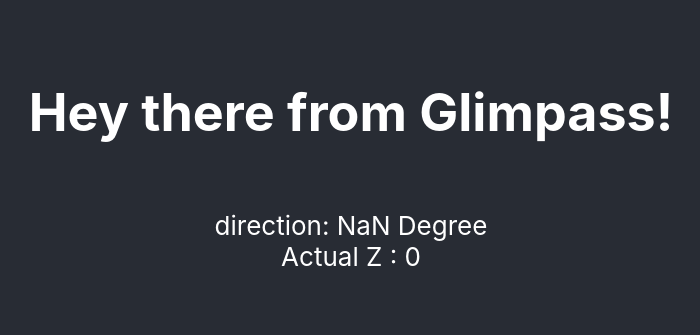
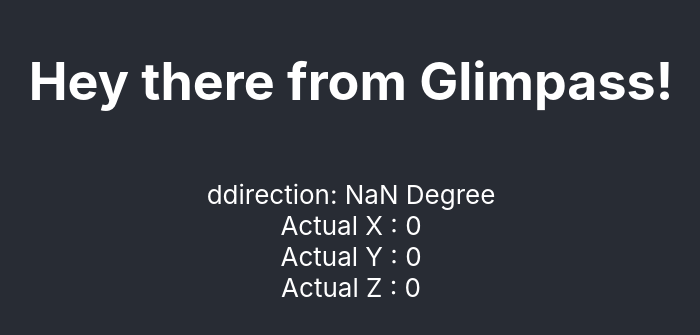
Before and after one commit to wizard-glimpass/deploy, a React (Create React App) app: page / in a window 1280 px wide. Shown: the part 241-576 px from the top of the page, without its empty margins (289-989 px from the left). Built offline with nearby package versions, Linux system fonts and the light colour scheme.

Commit message:
adding x,y components

```diff
--- a/src/components/Direction.js
+++ b/src/components/Direction.js
@@ -39,8 +39,9 @@
   const [dist, setDist] = useState(0);
 
 
-  const [lowPassX, setLowPassX] = useState(0);
-  const [lowPassY, setLowPassY] = useState(0);
+  const [X, setX] = useState(0);
+  const [Y, setY] = useState(0);
+  const [Z, setZ] = useState(0);
 
   //Low-Pass
   const alpha = 1 / (1 + (1 / (2 * Math.PI * 6)) * 60);
@@ -72,7 +73,9 @@
 const intial_speed = useRef(0);
 const final_s = useRef(0);
 const d = useRef(0);
-const final_a = useRef(0);
+const final_x = useRef(0);
+const final_y = useRef(0);
+const final_z = useRef(0);
 const filterdataX_prev = useRef(0);
 const prev_time = useRef(Date.now());
 const final_a_prev = useRef(0);
@@ -94,6 +97,7 @@
     distRef.current += parseInt(event.acceleration.x) * timeInterval;
     //setDistance(distRef.current);
    // Do stuff with the new orientation data
+  //  dirRef.current.alpha = 360-dirRef.current.alpha
    setDirectionData(dirRef.current);
 
     //LowPass filteredData
@@ -121,16 +125,23 @@
     const accn_x = parseInt(event.acceleration.x)
     const accn_y = parseInt(event.acceleration.y)
     const accn_z = parseInt(event.acceleration.z)
+    const sin_a = Math.sin(parseInt(dirRef.current.alpha) * (Math.PI / 180))
     const sin_b = Math.sin(parseInt(dirRef.current.beta) * (Math.PI / 180))
     const sin_g = Math.sin(parseInt(dirRef.current.gamma) * (Math.PI / 180))
+    const cos_a = Math.cos(parseInt(dirRef.current.alpha) * (Math.PI / 180))
     const cos_b = Math.cos(parseInt(dirRef.current.beta) * (Math.PI / 180))
     const cos_g = Math.cos(parseInt(dirRef.current.gamma) * (Math.PI / 180))
 
     //windows.alert(sin_b)
-    final_a.current = (accn_x * sin_b) + (accn_y * sin_g) + (accn_z * cos_b * cos_g)
+    final_x.current = (accn_y * sin_a) + (accn_z * sin_g) + (accn_x * cos_b * cos_g)
+    final_y.current = (accn_z * sin_b) + (accn_x * sin_g *cos_b) + (accn_y * cos_b * cos_a)
+    final_z.current = (accn_x * cos_a * sin_g) + (accn_y * sin_b) + (accn_z * cos_b * cos_g)
+
     setDist(d.current.toFixed(3));
     setFinalSpeed(final_s.current.toFixed(3));
-    setLowPassX(parseFloat(final_a.current).toFixed(3));
+    setX(parseFloat(final_x.current).toFixed(4));
+    setY(parseFloat(final_y.current).toFixed(4));
+    setZ(parseFloat(final_z.current).toFixed(4));
 
 
 
@@ -174,19 +185,32 @@
     <>
       <div className="device-orientation-container">
         <div>
-          <span>direction: </span>
+          <span>ddirection: </span>
           {parseInt(directionData.alpha)} {deg}
         </div>
       </div>
 
 
-      <div className="device-LowpassX-container">
+      <div className="device-X-container">
         <div>
-          <span>Actual Z : </span>
-          {lowPassX}
+          <span>Actual X : </span>
+          {X}
         </div>
       </div>
 
+      <div className="device-Y-container">
+        <div>
+          <span>Actual Y : </span>
+          {Y}
+        </div>
+      </div>
+
+      <div className="device-Z-container">
+        <div>
+          <span>Actual Z : </span>
+          {Z}
+        </div>
+      </div>
 
       {/* <div className="device-LowPassY-container">
         <div>
```
